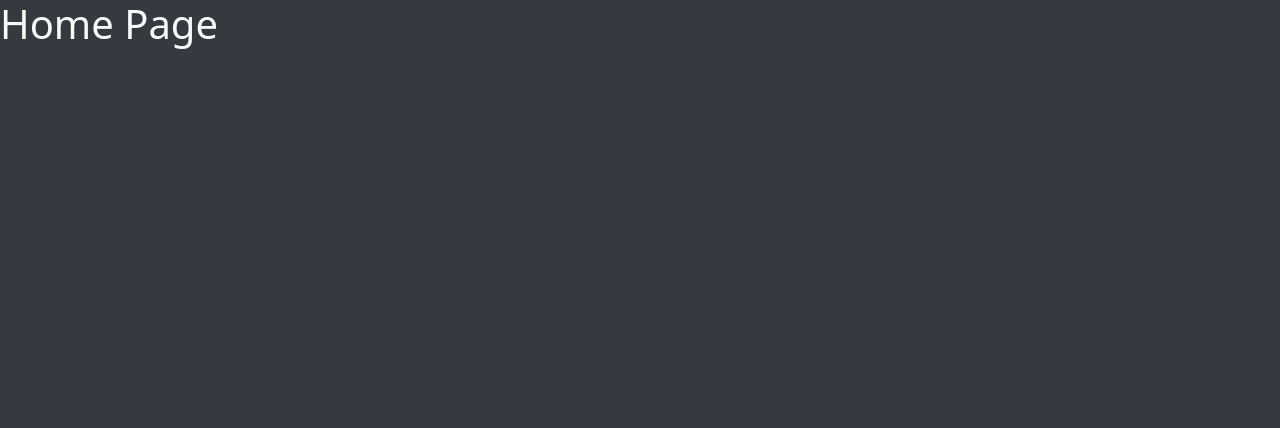
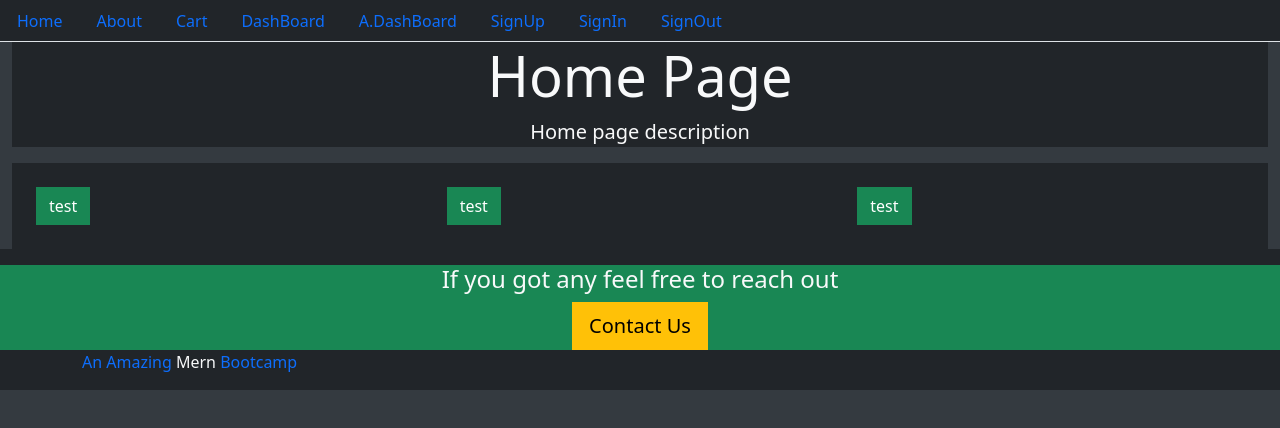
Before and after one commit to Rajit909/MegaProject-E-commerce-, a React (Create React App) app in the folder frontend/: page / in a window 1280 px wide. Shown: the top 428 px of the page. Built offline with nearby package versions, Linux system fonts and the light colour scheme.

Commit message:
router navition

```diff
--- a/frontend/src/core/Base.js
+++ b/frontend/src/core/Base.js
@@ -1,12 +1,39 @@
-import React from 'react'
+import React from "react";
+import Menu from "./Menu.js";
 
 
-function Base() {
+function Base({
+  title = "My title",
+  description = "My description",
+  className = "bg-dark text-light p-4",
+  children,
+}) {
   return (
     <div>
+      <Menu/>
+      <div className="container-fluid">
+        <div className="jumbotron bg-dark text-light text-center">
+          <h2 className="display-4">{title}</h2>
+          <p className="lead">{description}</p>
+        </div>
+        <div className={className}>{children}</div>
+      </div>
 
+      <footer className="footer bg-dark mt-auto py-3">
+        <div className="container-fluid bg-success text-light text-center">
+          <h4>If you got any feel free to reach out</h4>
+          <button className="btn btn-warning btn-lg" type="submit">
+            Contact Us
+          </button>
+        </div>
+        <div className="container">
+          <span className="text-primary">An Amazing
+          <span className="text-light"> Mern </span>Bootcamp
+          </span>
+        </div>
+      </footer>
     </div>
-  )
+  );
 }
 
-export default Base
+export default Base;
--- a/frontend/src/core/Home.js
+++ b/frontend/src/core/Home.js
@@ -1,14 +1,24 @@
 import React from 'react'
 import "../styles.css"
 import { API } from '../backend'
-
+import Base from './Base'
 
 function Home() {
   console.log("API IS", API)
   return (
-    <div className='text-light'>
-      <h1>Home Page</h1>
-    </div>
+    <Base title='Home Page' description='Home page description'>
+        <div className="row">
+          <div className="col-4">
+            <button type="submit" className='btn btn-success'>test</button>
+          </div>
+          <div className="col-4">
+            <button type="submit" className='btn btn-success'>test</button>
+          </div>
+          <div className="col-4">
+            <button type="submit" className='btn btn-success'>test</button>
+          </div>
+        </div>
+    </Base>
   )
 }
 
--- /dev/null
+++ b/frontend/src/core/Menu.js
@@ -0,0 +1,92 @@
+import React from "react";
+import { Link } from "react-router-dom";
+
+// const currentTab = (history, path) => {
+//   if (history.location.pathname === path) {
+//     return { color: "#fff" };
+//   } else {
+//     return { color: "#d1d1d1" };
+//   }
+// };
+
+function Menu() {
+  return (
+    <div className="">
+      <ul className="nav nav-tabs bg-dark">
+        <li className="nav-item">
+          <Link
+            // style={currentTab(history, "/")}
+            className="nav-link"
+            to="/">
+            Home
+          </Link>
+        </li>
+        <li className="nav-item">
+          <Link
+            // style={currentTab(history, "/about")}
+            className="nav-link "
+            to="/about"
+          >
+            About
+          </Link>
+        </li>
+        <li className="nav-item">
+          <Link
+            // style={currentTab(history, "/cart")}
+            className="nav-link "
+            to="/cart"
+          >
+            Cart
+          </Link>
+        </li>
+        <li className="nav-item">
+          <Link
+            // style={currentTab(history, "/dashBoard")}
+            className="nav-link "
+            to="/dashBoard"
+          >
+            DashBoard
+          </Link>
+        </li>
+        <li className="nav-item">
+          <Link
+            // style={currentTab(history, "/admindhashboard")}
+            className="nav-link "
+            to="/admindhashboard"
+          >
+            A.DashBoard
+          </Link>
+        </li>
+        <li className="nav-item">
+          <Link
+            // style={currentTab(history, "/signup")}
+            className="nav-link "
+            to="/signup"
+          >
+            SignUp
+          </Link>
+        </li>
+        <li className="nav-item">
+          <Link
+            // style={currentTab(history, "/signin")}
+            className="nav-link "
+            to="/signin"
+          >
+            SignIn
+          </Link>
+        </li>
+        <li className="nav-item">
+          <Link
+            // style={currentTab(history, "/signout")}
+            className="nav-link "
+            to="/signout"
+          >
+            SignOut
+          </Link>
+        </li>
+      </ul>
+    </div>
+  );
+}
+
+export default Menu;
```
